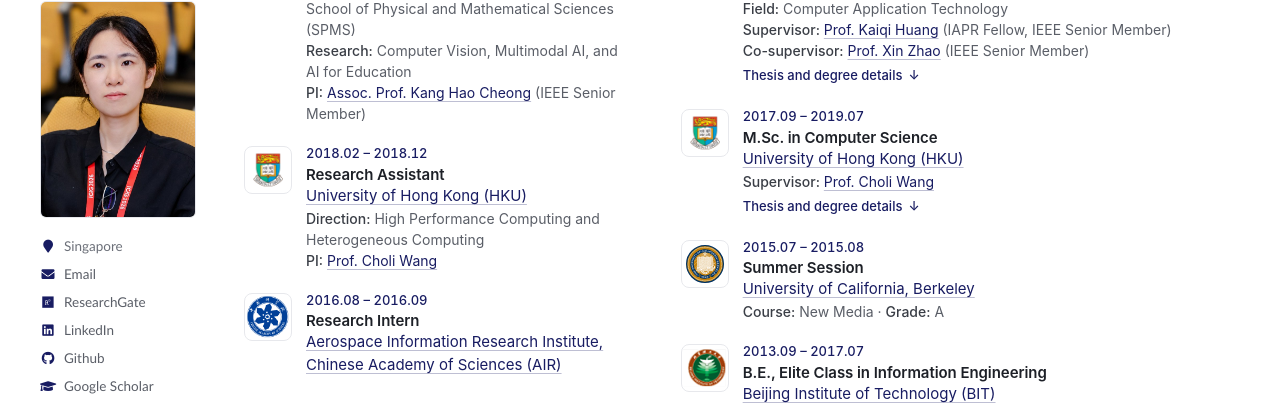
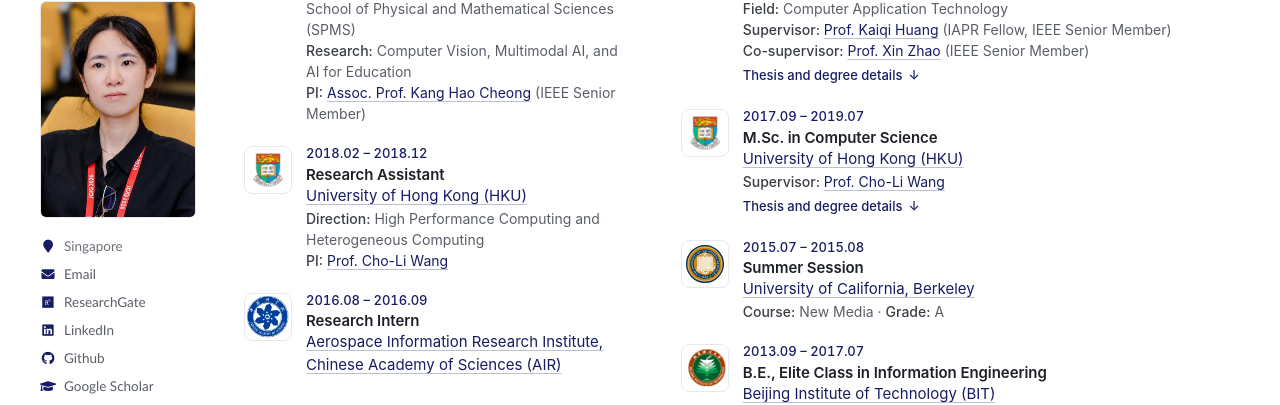
Before and after one commit to huuuuusy/huuuuusy.github.io, a Jekyll site: the page built from _pages/about.md, in a window 1280 px wide and 900 px high, scrolled down 9152 px. Shown: the part 87-492 px from the top of the window. Built offline with Jekyll 4.4.1, drawn with Linux system fonts in a browser that asks for light colours; some web fonts are replaced; some of the changed text lies outside the part shown.

Commit message:
Spell the M.Sc. supervisor's name as HKU does (Cho-Li Wang); refresh CV-EN.pdf
Co-Authored-By: Claude Opus 5.5 <noreply@anthropic.com>

```diff
--- a/_includes/home/content/background.md
+++ b/_includes/home/content/background.md
@@ -29,7 +29,7 @@
           <h3>Research Assistant</h3>
           <p class="background-entry__institution"><a href="https://www.hku.hk/">University of Hong Kong (HKU)</a></p>
           <p class="background-entry__summary"><strong>Direction:</strong> High Performance Computing and Heterogeneous Computing</p>
-          <p class="background-entry__summary"><strong>PI:</strong> <a href="https://www.cs.hku.hk/people/academic-staff/clwang">Prof. Choli Wang</a></p>
+          <p class="background-entry__summary"><strong>PI:</strong> <a href="https://www.cs.hku.hk/people/academic-staff/clwang">Prof. Cho-Li Wang</a></p>
         </div>
       </article>
 
@@ -85,7 +85,7 @@
         <div class="background-entry__content">
           <h3>M.Sc. in Computer Science</h3>
           <p class="background-entry__institution"><a href="https://www.cs.hku.hk/">University of Hong Kong (HKU)</a></p>
-          <p class="background-entry__summary"><strong>Supervisor:</strong> <a href="https://www.cs.hku.hk/people/academic-staff/clwang">Prof. Choli Wang</a></p>
+          <p class="background-entry__summary"><strong>Supervisor:</strong> <a href="https://www.cs.hku.hk/people/academic-staff/clwang">Prof. Cho-Li Wang</a></p>
           <details class="background-details">
             <summary>Thesis and degree details</summary>
             <div class="background-details__body">
--- a/_includes/home/content/intro.md
+++ b/_includes/home/content/intro.md
@@ -19,7 +19,7 @@
 <div class="intro-profile__item">
 <a class="intro-profile__label" href="#background">Education</a>
 <p class="intro-profile__degree">Ph.D., CASIA, 2024<span class="intro-profile__advisor">Supervisor: <a href="https://people.ucas.ac.cn/~huangkaiqi">Prof. Kaiqi Huang</a></span><span class="intro-profile__advisor">Co-supervisor: <a href="https://www.xinzhaoai.com/">Prof. Xin Zhao</a></span></p>
-<p class="intro-profile__degree">M.Sc., HKU, 2019<span class="intro-profile__advisor">Supervisor: <a href="https://www.cs.hku.hk/people/academic-staff/clwang">Prof. Choli Wang</a></span></p>
+<p class="intro-profile__degree">M.Sc., HKU, 2019<span class="intro-profile__advisor">Supervisor: <a href="https://www.cs.hku.hk/people/academic-staff/clwang">Prof. Cho-Li Wang</a></span></p>
 <p class="intro-profile__degree">B.E., BIT, 2017<span class="intro-profile__advisor">Thesis supervisor: <a href="https://cst.bit.edu.cn/szdw/jsml/bssds/a21187d873b645839fdd996387c79efa.htm">Prof. Senlin Luo</a></span></p>
 </div>
 <p class="intro-profile__contact">I welcome research discussions and collaborations. Please contact me at <a href="mailto:shiyu.hu@ntu.edu.sg">shiyu.hu@ntu.edu.sg</a>.</p>
```
Also changed, not shown: 1 other file.
